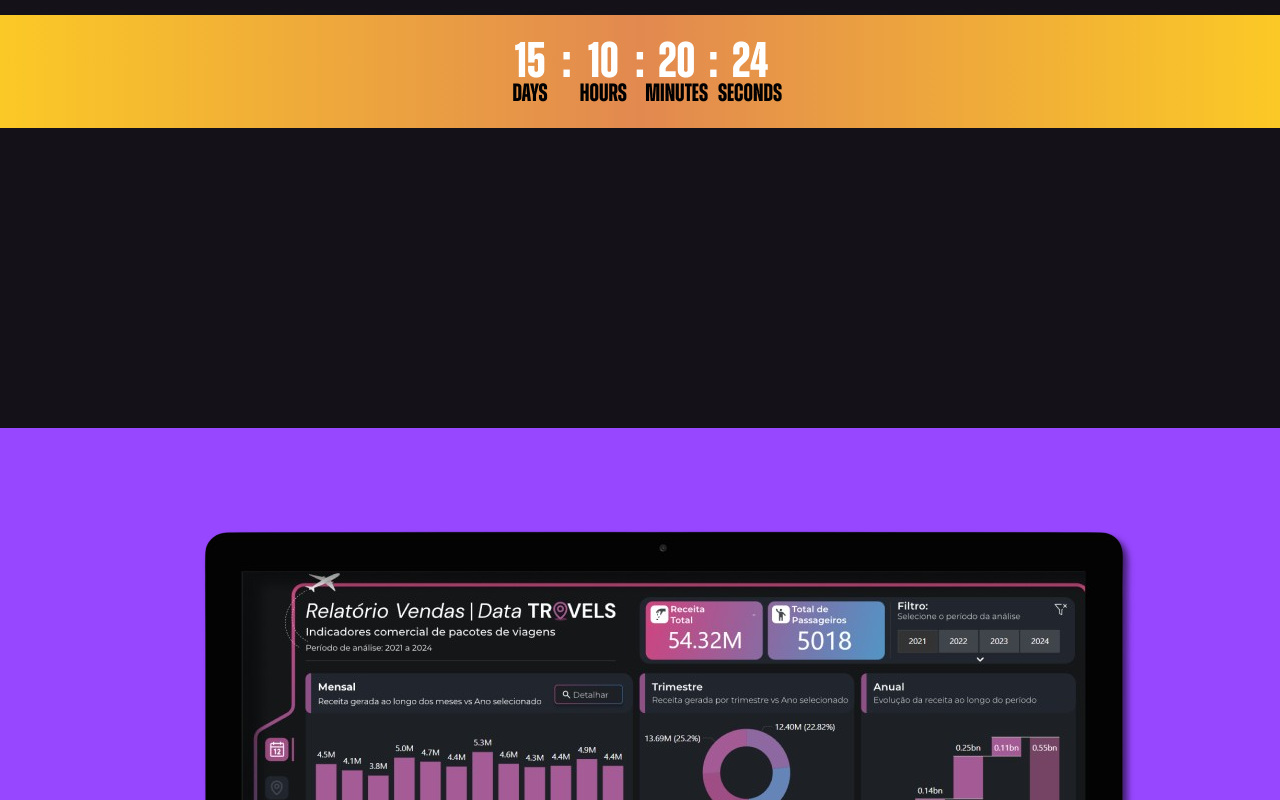
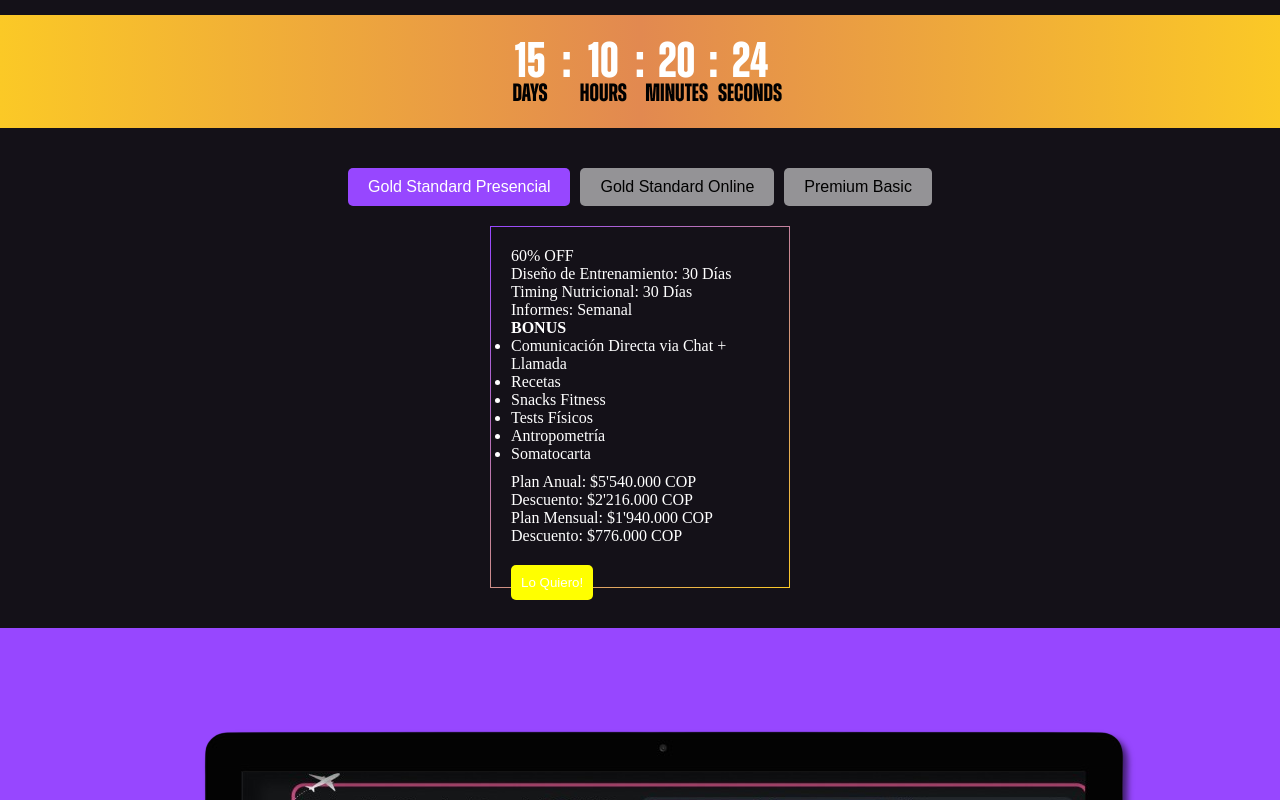
Before and after one commit to Jeissoncar97/coachlbm, a React (Vite) app: page / in a window 1280 px wide. Shown: the part 1720-2520 px from the top of the page. Built offline with nearby package versions, Linux system fonts and the light colour scheme.

Commit message:
add secction plans

```diff
--- a/src/components/Plans.jsx
+++ b/src/components/Plans.jsx
@@ -1,12 +1,136 @@
-import React from 'react'
-import "../styles/plans.css"
+import React, { useState } from "react";
+import "../styles/plans.css"; // Aquí agregas tu CSS personalizado
 
-const Plans = () => {
-  return (
-    <section className='plans'>
+const PlanSection = () => {
+	const plans = [
+		{
+			id: 1,
+			name: "Gold Standard Presencial",
+			duration: "30 Días",
+			discount: "60% OFF",
+			training: "Diseño de Entrenamiento: 30 Días",
+			nutrition: "Timing Nutricional: 30 Días",
+			reports: "Informes: Semanal",
+			bonus: [
+				"Comunicación Directa via Chat + Llamada",
+				"Recetas",
+				"Snacks Fitness",
+				"Tests Físicos",
+				"Antropometría",
+				"Somatocarta",
+			],
+			annualPrice: "$5'540.000 COP",
+			discountedAnnualPrice: "$2'216.000 COP",
+			monthlyPrice: "$1'940.000 COP",
+			discountedMonthlyPrice: "$776.000 COP",
+			buttonText: "Lo Quiero!",
+			buttonColor: "yellow",
+      borderColor: "var(--gradien-GoldStandardPresencial) 1",
+		},
+		{
+			id: 2,
+			name: "Gold Standard Online",
+			duration: "24 Días",
+			discount: "50% OFF",
+			training: "Diseño de Entrenamiento: 24 Días",
+			nutrition: "Timing Nutricional: 24 Días",
+			reports: "Informes: Quincenal",
+			bonus: [
+				"Consultas via Chat + Llamada",
+				"Recetas",
+				"Snacks Fitness",
+			],
+			trimestralPrice: "$3'324.000 COP",
+			discountedTrimestralPrice: "$1'662.000 COP",
+			monthlyPrice: "$1'164.000 COP",
+			discountedMonthlyPrice: "$582.000 COP",
+			buttonText: "Lo Quiero!",
+			buttonColor: "blue",
+      borderColor: "var(--gradient-GoldStandardOnline) 1",
 
-    </section>
-  )
-}
+		},
+		{
+			id: 3,
+			name: "Premium Basic",
+			duration: "24 Días",
+			discount: "40% OFF",
+			training: "Diseño de Entrenamiento: 20 Días",
+			nutrition: "Timing Nutricional: 20 Días",
+			reports: "Informes: Mensual",
+			bonus: ["Consultas via Chat"],
+			trimestralPrice: "$1'108.000 COP",
+			discountedTrimestralPrice: "$664.800 COP",
+			monthlyPrice: "$388.000 COP",
+			discountedMonthlyPrice: "$232.800 COP",
+			buttonText: "Lo Quiero!",
+			buttonColor: "purple",
+      borderColor: "var(--gradient-PremiumBasic) 1",
+		},
+	];
 
-export default Plans
+	const [selectedPlan, setSelectedPlan] = useState(plans[0]); // Empieza con el primer plan seleccionado
+
+	return (
+		<div className="plan-section">
+			<div className="plan-options">
+				{plans.map((plan, index) => (
+					<button
+						key={index}
+						onClick={() => setSelectedPlan(plan)}
+						className={
+							selectedPlan.id === plan.id ? "active-plan" : ""
+						}
+					>
+						{plan.name}
+					</button>
+				))}
+			</div>
+
+			<div className="plan-details" style={{borderImage : selectedPlan.borderColor  }}>
+				<p>{selectedPlan.discount}</p>
+				<p>{selectedPlan.training}</p>
+				<p>{selectedPlan.nutrition}</p>
+				<p>{selectedPlan.reports}</p>
+				<div>
+					<h4>BONUS</h4>
+					<ul>
+						{selectedPlan.bonus.map((item, i) => (
+							<li key={i}>{item}</li>
+						))}
+					</ul>
+				</div>
+				<div className="plan-prices">
+					{selectedPlan.annualPrice && (
+						<>
+							<p>Plan Anual: {selectedPlan.annualPrice}</p>
+							<p>
+								Descuento: {selectedPlan.discountedAnnualPrice}
+							</p>
+						</>
+					)}
+					{selectedPlan.trimestralPrice && (
+						<>
+							<p>
+								Plan Trimestral: {selectedPlan.trimestralPrice}
+							</p>
+							<p>
+								Descuento:{" "}
+								{selectedPlan.discountedTrimestralPrice}
+							</p>
+						</>
+					)}
+					<p>Plan Mensual: {selectedPlan.monthlyPrice}</p>
+					<p>Descuento: {selectedPlan.discountedMonthlyPrice}</p>
+				</div>
+				<button
+					style={{ backgroundColor: selectedPlan.buttonColor }}
+					className="plan-button"
+				>
+					{selectedPlan.buttonText}
+				</button>
+			</div>
+		</div>
+	);
+};
+
+export default PlanSection;
--- a/src/index.css
+++ b/src/index.css
@@ -5,6 +5,9 @@
 	--general-background: #141118;
 	--gradient-gold: linear-gradient(90deg, #fbc926, #e28950, #fbc926);
 	--gray: #949396;
+	--gradien-GoldStandardPresencial: linear-gradient(135deg, #9747FF, #fbc926);
+	--gradient-GoldStandardOnline: linear-gradient(135deg, #9747FF, #0D56DD);
+	--gradient-PremiumBasic: linear-gradient(90deg, #9747ff,#9747ff);
 }
 * {
 	margin: 0;
--- a/src/styles/faqs.css
+++ b/src/styles/faqs.css
@@ -13,11 +13,13 @@
 .faq h3 {
 	cursor: pointer;
 }
-.faq p {
+.faq details p {
 	color: var(--black);
+	padding-left: 10px;
+	font-weight: 600;
 }
 .faq details {
-    font-weight: 900;
+	font-weight: 900;
 	font-family: "Urbanist", sans-serif;
 	padding: 10px;
 	width: 80%;
@@ -30,31 +32,29 @@
 	font-size: 10px;
 	margin: 30px 0;
 }
-.faq summary {
+.faq summary p{
+	padding-right: 10px;
+}
+.faq details summary {
 	list-style: none;
-}
-/* Oculta el marcador predeterminado */
-.faq details summary {
-    text-transform: uppercase;
-	list-style: none; /* Quita el marcador predeterminado */
+	text-transform: uppercase;
+	list-style: none;
 	display: flex;
 	justify-content: space-between;
 	align-items: center;
 	cursor: pointer;
 	padding: 10px;
 }
-
-/* Añade un marcador personalizado a la derecha */
 .faq details summary::after {
-	content: "\25BA"; /* Triángulo apuntando hacia la derecha (puedes cambiarlo por otro símbolo o ícono) */
+	content: "\25BA";
 	font-size: 1.2em;
 	transition: transform 0.3s ease;
-    filter: drop-shadow(2px 2px 3px rgba(0, 0, 0, 0.564))
+	filter: drop-shadow(2px 2px 3px rgba(0, 0, 0, 0.564));
+}
+.faq details[open]{
+	border: 1px solid var(--white);
 }
 
-/* Rotar el marcador cuando el <details> está abierto */
 .faq details[open] summary::after {
-	transform: rotate(
-		90deg
-	); /* Rotación para mostrar hacia abajo cuando esté abierto */
+	transform: rotate(90deg);
 }
--- a/src/styles/plans.css
+++ b/src/styles/plans.css
@@ -1,5 +1,54 @@
-.plans{
+.plan-section {
+    padding: 40px;
+	display: flex;
+	flex-direction: column;
+	align-items: center;
     background-color: var(--general-background);
-    height: 300px;
-    width: 100%s;
 }
+
+.plan-options {
+	display: flex;
+	gap: 10px;
+	margin-bottom: 20px;
+}
+
+.plan-options button {
+	padding: 10px 20px;
+	font-size: 16px;
+	border: none;
+	cursor: pointer;
+	background-color: var(--gray);
+	border-radius: 5px;
+}
+
+.plan-options button.active-plan {
+	background-color: var(--primary-color);
+	color: white;
+}
+
+.plan-details {
+    color: var(--white);
+	padding: 20px;
+	border-radius: 10px;
+    height: 362px;
+    border: 1px solid  ; /* Define el grosor del borde */
+
+	width: 300px;
+}
+
+.plan-details h2 {
+	margin-bottom: 10px;
+}
+
+.plan-prices {
+	margin-top: 10px;
+}
+
+.plan-button {
+	margin-top: 20px;
+	padding: 10px;
+	color: white;
+	border: none;
+	border-radius: 5px;
+	cursor: pointer;
+}
```
